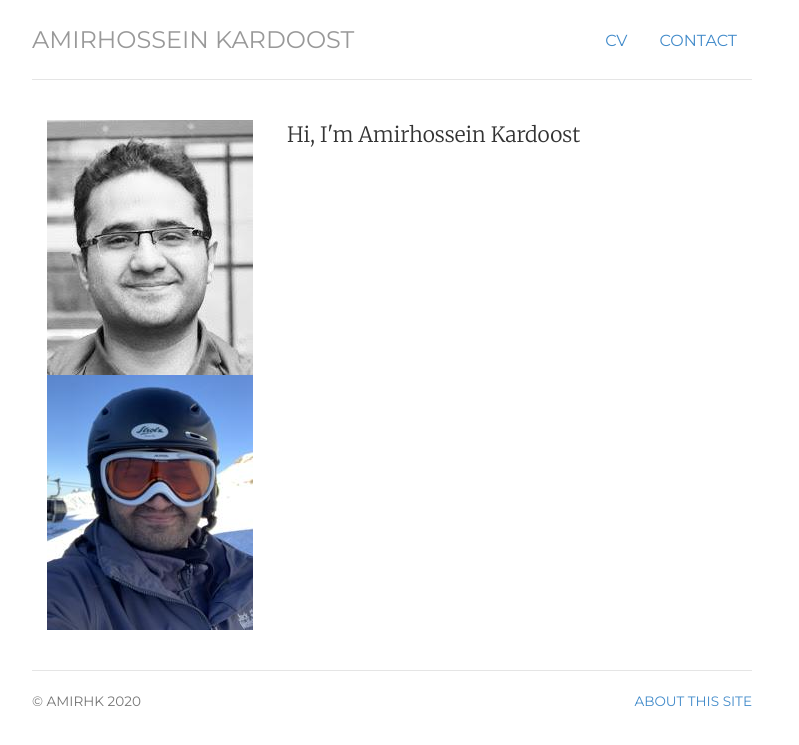
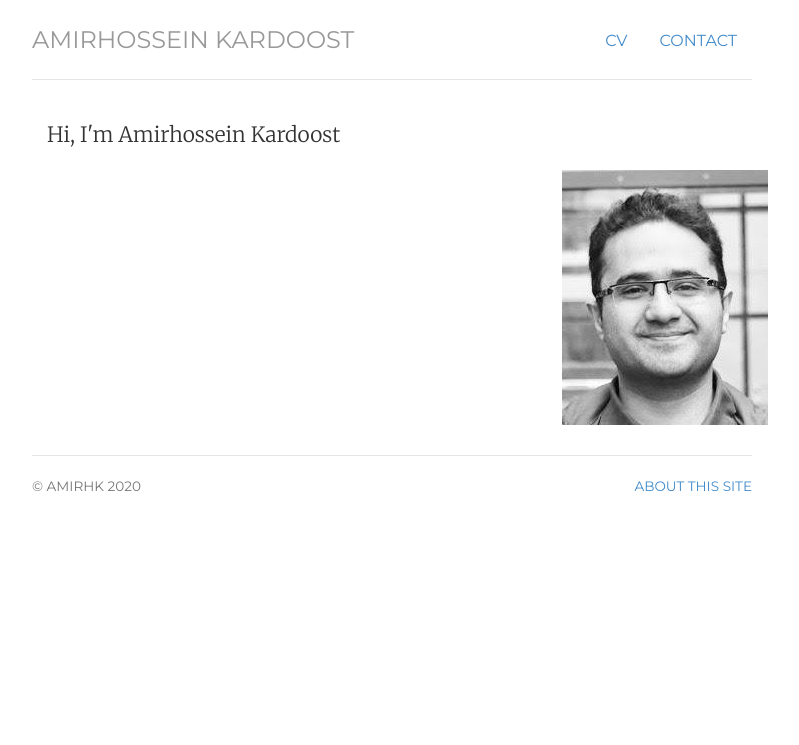
Before and after one commit to Amirhk-dev/Amirhk-dev.github.io, a Jekyll site: the page built from index.html, in a window 1280 px wide. Shown: the top 745 px of the page, without its empty margins (248-1047 px from the left). Built offline with Jekyll 4.4.1, drawn with Linux system fonts in a browser that asks for light colours.

Commit message:
Update index.html

```diff
--- a/index.html
+++ b/index.html
@@ -8,7 +8,7 @@
 ---
 
 <div class="row marketing">
-	  <div class="col-sm-4">
+	  <div class="card">
 	    <img src="/img/amir.jpg" alt="Card Back">
             <img src="/img/amir1.jpg" class="img-top" alt="Card Front">
 	    <!-- <img class="img-circle avatar" alt="Amirhossein Kardoost" src="img/amir.jpg"> -->
```
